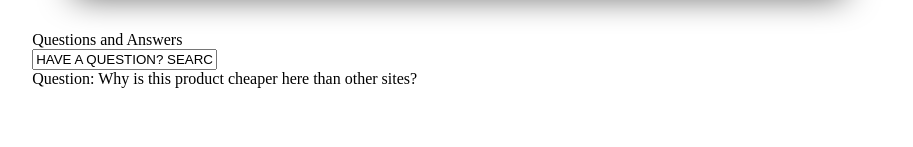
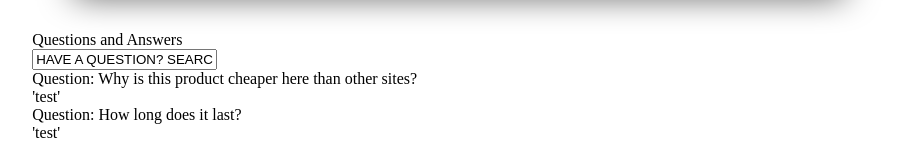
Before and after one commit to rfe2205-fec-alpine/nile, a React app: page / in a window 1280 px wide. Shown: the part 1230-1377 px from the top of the page, without its empty margins (183-1096 px from the left). Before the commit the page ends 1326 px from the top, so only its background shows below. Built offline with nearby package versions, Linux system fonts and the light colour scheme; the HTML template or start-up script is replaced by a standard one.

Commit message:
ADDING QUESTION LIST AND QUESTION COMPONENTS DUMMY DATA IS BEING USED TO RENDER QUESTIONS

```diff
--- a/client/src/components/q&a/q&a.jsx
+++ b/client/src/components/q&a/q&a.jsx
@@ -2,8 +2,7 @@ import React from "react";
 import SearchQuestions from "./searchQuestions/searchQuestions.jsx";
 import QuestionList from "./questionList/questionList.jsx";
 
-var dummyData = [
-  {
+const dummyData = {
   product_id: "5",
   results: [
     {
@@ -53,15 +52,14 @@ var dummyData = [
     },
     // ...
   ],
-  },
-];
+};
 
 function QAndA() {
   return (
     <div>
       <header>Questions and Answers</header>
       <SearchQuestions />
-      <QuestionList dummyData={dummyData} />
+      <QuestionList dummyData={dummyData.results} />
     </div>
   );
 }
--- a/client/src/components/q&a/questionList/question.jsx
+++ b/client/src/components/q&a/questionList/question.jsx
@@ -0,0 +1,12 @@
+import React from "react";
+
+function Question({ question, answers }) {
+  return (
+    <div>
+      <div>{"Question: " + question.question_body}</div>
+      {<div>'test'</div>}
+    </div>
+  );
+}
+
+export default Question;
--- a/client/src/components/q&a/questionList/questionList.jsx
+++ b/client/src/components/q&a/questionList/questionList.jsx
@@ -1,7 +1,14 @@
 import React from "react";
+import Question from "./question.jsx";
 
 function QuestionList({ dummyData }) {
-  return <div>{"Question: " + dummyData[0].results[0].question_body}</div>;
+  return (
+    <div>
+      {dummyData.map(function (question) {
+        return <Question question={question} answers={question.answers} />;
+      })}
+    </div>
+  );
 }
 
 export default QuestionList;
--- a/client/src/components/q&a/searchQuestions/searchQuestions.jsx
+++ b/client/src/components/q&a/searchQuestions/searchQuestions.jsx
@@ -8,7 +8,7 @@ function SearchQuestions() {
         id="qAndASearch"
         value="HAVE A QUESTION? SEARCH FOR ANSWERS..."
         width="2000px"
-      ></input>
+      />
     </div>
   );
 }
```
Lines whose indentation alone changed are shown as unchanged.
